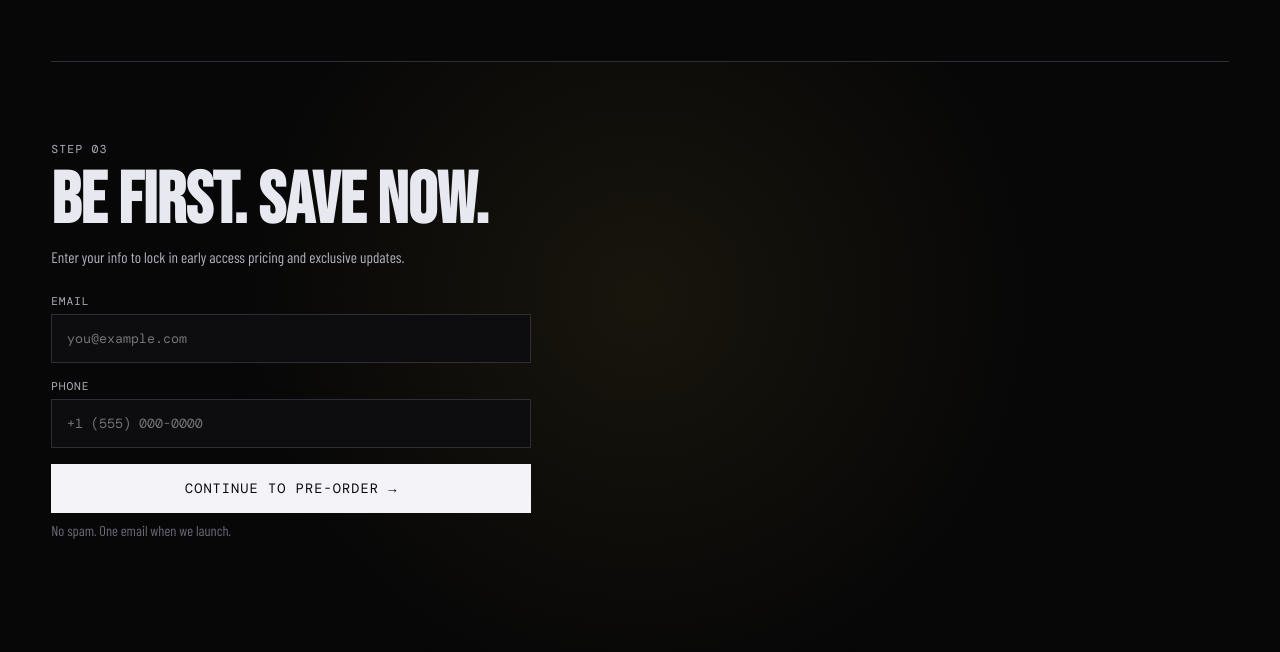
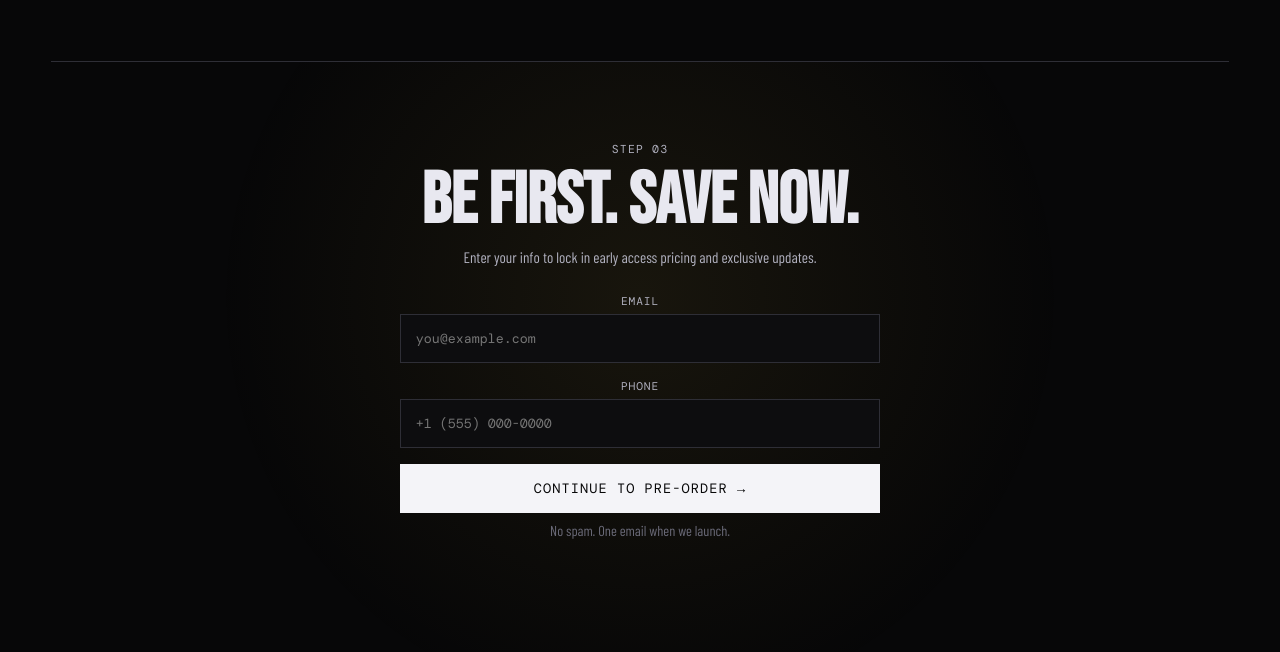
Before and after one commit to AliZaidi360/Eclipso, a website: page system/requirements/eclipso-backend/public/index.html in a window 1280 px wide. Shown: the part 2077-2729 px from the top of the page. Drawn offline with nearby package versions, Linux system fonts and the light colour scheme.

Commit message:
Center notify section content

```diff
--- a/system/requirements/eclipso-backend/public/index.html
+++ b/system/requirements/eclipso-backend/public/index.html
@@ -293,7 +293,8 @@ a { color: inherit; text-decoration: none; }
 .notify .step-label { font-family: "DM Mono", monospace; font-size: 0.72rem; color: var(--silver); letter-spacing: 0.1em; margin-bottom: 0.5rem; }
 .notify h2 { font-family: "Bebas Neue", sans-serif; font-size: clamp(2.4rem, 6vw, 4.5rem); line-height: 1; }
 .notify p { color: var(--silver); margin-top: 0.6rem; font-size: 0.95rem; }
-.notify form { margin-top: 1.6rem; display: flex; flex-direction: column; gap: 1rem; max-width: 480px; }
+.notify .wrapper { display: flex; flex-direction: column; align-items: center; text-align: center; }
+.notify form { margin-top: 1.6rem; display: flex; flex-direction: column; gap: 1rem; max-width: 480px; width: 100%; }
 .notify .field { display: flex; flex-direction: column; gap: 0.35rem; }
 .notify .field label { font-family: "DM Mono", monospace; font-size: 0.7rem; color: var(--silver); letter-spacing: 0.08em; }
 .notify input {
```
